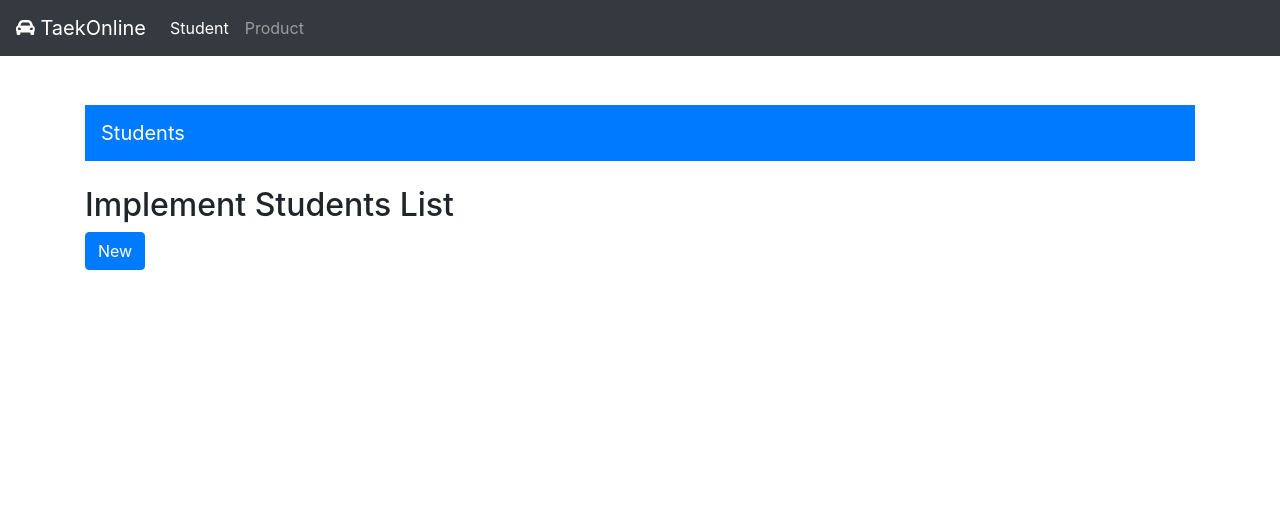
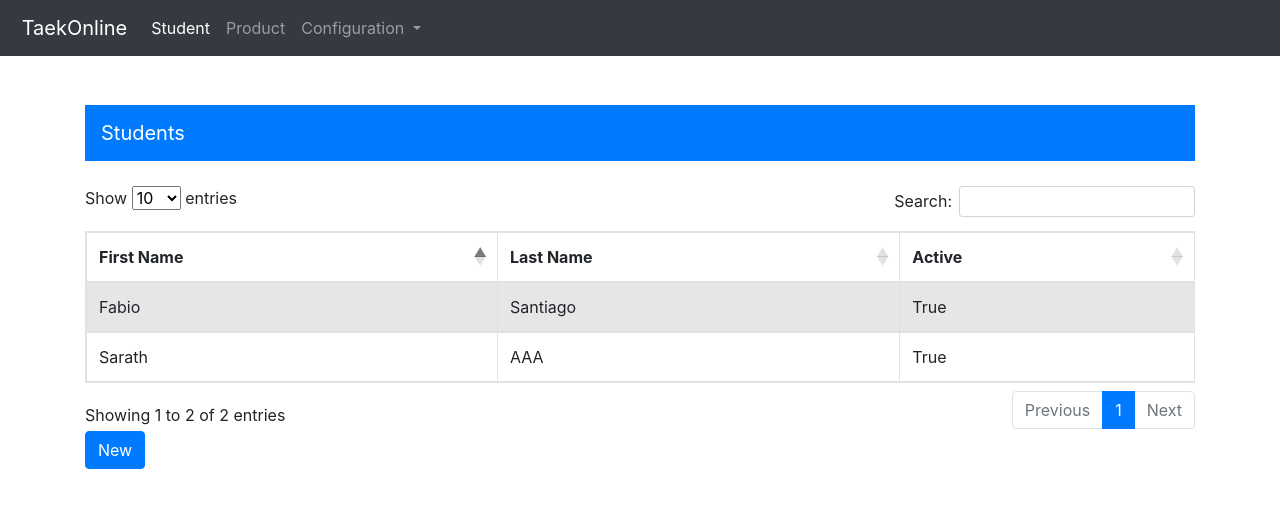
Before and after one commit to MUNISHMAHEY1/TaekOnline, a Django app: page /student in a window 1280 px wide. Shown: the top 508 px of the page. Run offline with Django 3.2, Linux system fonts and the light colour scheme; data comes from the database, SQL or seed files in the repository; both versions use the stored data as it was after the commit; some libraries are stand-ins or nearby versions.

Commit message:
Start student use case

```diff
--- /dev/null
+++ b/taekonline/models.py
@@ -0,0 +1,16 @@
+from django.db import models, connections
+import datetime
+from django.utils import timezone
+import pytz
+from django.contrib.auth.models import User
+from django.core.validators import MaxValueValidator, MinValueValidator
+from decimal import Decimal
+
+
+class Student(models.Model):
+    first_name = models.CharField(max_length=100, null=False, blank=False)
+    last_name = models.CharField(max_length=100, null=False, blank=False)
+    active = models.BooleanField(default=True)
+
+    def __str__(self):
+        return self.first_name + ', ' + self.last_name
--- a/taekonline/templates/base.html
+++ b/taekonline/templates/base.html
@@ -51,7 +51,8 @@
 <body>
     {% block nav %}
         <nav class="navbar navbar-expand-md navbar-dark bg-dark fixed-top">
-            <a class="navbar-brand" href="/"><i class="fas fa-car-alt"></i>
+            <a class="navbar-brand" href="/"><i class="fa fa-id-card-o" aria-hidden="true"></i>
+
 TaekOnline</a>
             <button class="navbar-toggler" type="button" data-toggle="collapse" data-target="#navbarsExampleDefault" aria-controls="navbarsExampleDefault" aria-expanded="false" aria-label="Toggle navigation">
             <span class="navbar-toggler-icon"></span>
@@ -64,6 +65,16 @@ TaekOnline</a>
                     <li class="nav-item">
                         <a class="nav-link" href="{% url 'product' %}">Product</a>
                     </li>
+                    <li class="nav-item dropdown">
+                      <a class="nav-link dropdown-toggle" href="" id="navbarDropdownMenuLink" data-toggle="dropdown" aria-haspopup="true" aria-expanded="false">
+                        Configuration
+                      </a>
+                      <div class="dropdown-menu dropdown-menu" aria-labelledby="navbarDropdownMenuLink">
+                          <a class="dropdown-item" href="#">Class Cathegory</a>
+                          <a class="dropdown-item" href="#">Membership</a>
+                          <a class="dropdown-item" href="#">Level</a>
+                      </div>
+                  </li>
                 </ul>
                 {% if request.user.is_authenticated %}
                 <ul class="navbar-nav">
--- a/taekonline/templates/students/student_list.html
+++ b/taekonline/templates/students/student_list.html
@@ -4,7 +4,7 @@
 {% block extrahead %}
 <script>
 $(document).ready(function() {
-    $('#cars_table').DataTable();
+    $('#student_table').DataTable();
 } );
 </script>
 {% endblock extrahead %}
@@ -14,36 +14,25 @@ $(document).ready(function() {
 <nav class="navbar navbar-dark bg-primary" style="margin-top: 25px;margin-bottom: 25px;">
     <a class="navbar-brand" href="#">Students</a>
 </nav>
-<h2>Implement Students List</h2>
 
-
-<!--
-
-<table id="cars_table" class="table table-striped table-bordered">
+<table id="student_table" class="table table-striped table-bordered">
     <thead>
         <tr>
-            <th>plate</th>
-            <th>maker</th>
-            <th>model</th>
-            <th>color</th>
-            <th>Actions</th>
+            <th>First Name</th>
+            <th>Last Name</th>
+            <th>Active</th>
         </tr>
     </thead>
     <tbody>
-        {% for car in object_list %}
+        {% for student in students %}
         <tr>
-            <td>{{ car.plate }}</td>
-            <td>{{ car.maker }}</td>
-            <td>{{ car.model }}</td>
-            <td>{{ car.color }}</td>
-            <td><a href="{% url "car_edit" car.id %}"><i class="far fa-edit"></i> </a><a href="{% url "car_delete" car.id %}"><i class="far fa-trash-alt"></i></a></td>
+            <td>{{ student.first_name }}</td>
+            <td>{{ student.last_name }}</td>
+            <td>{{ student.active }}</td>
         </tr>
         {% endfor %}
     </tbody>
 </table>
-
-
--->
 <div class="row">
     <div class="col-md-2">
         <a class="btn btn-primary"  href="">New</a>
--- a/taekonline/views.py
+++ b/taekonline/views.py
@@ -6,6 +6,7 @@ from django.contrib import messages
 from django.db.models import Count, F
 from django.utils import timezone
 from django.http import JsonResponse
+from taekonline.models import Student
 
 
 
@@ -16,9 +17,9 @@ def profile(request):
 	return render(request, 'profile.html')
 
 def student(request):
-	#students = Student.objects.filter(active=True)
-	#return render(request, 'student.html', {'students':students})
-	return render(request, 'students/student_list.html')
+	students = Student.objects.filter(active=True)
+	return render(request, 'students/student_list.html', {'students':students})
+	#return render(request, 'students/student_list.html')
 
 def product(request):
 	return render(request, "products/product_list.html")
```
Also changed, not shown: taekonline/admin.py (added, +11 -0 lines), db.sqlite3, taekonline/migrations/0001_initial.py (added), taekonline/migrations/0002_student_active.py (added), taekonline/migrations/__init__.py (added).
